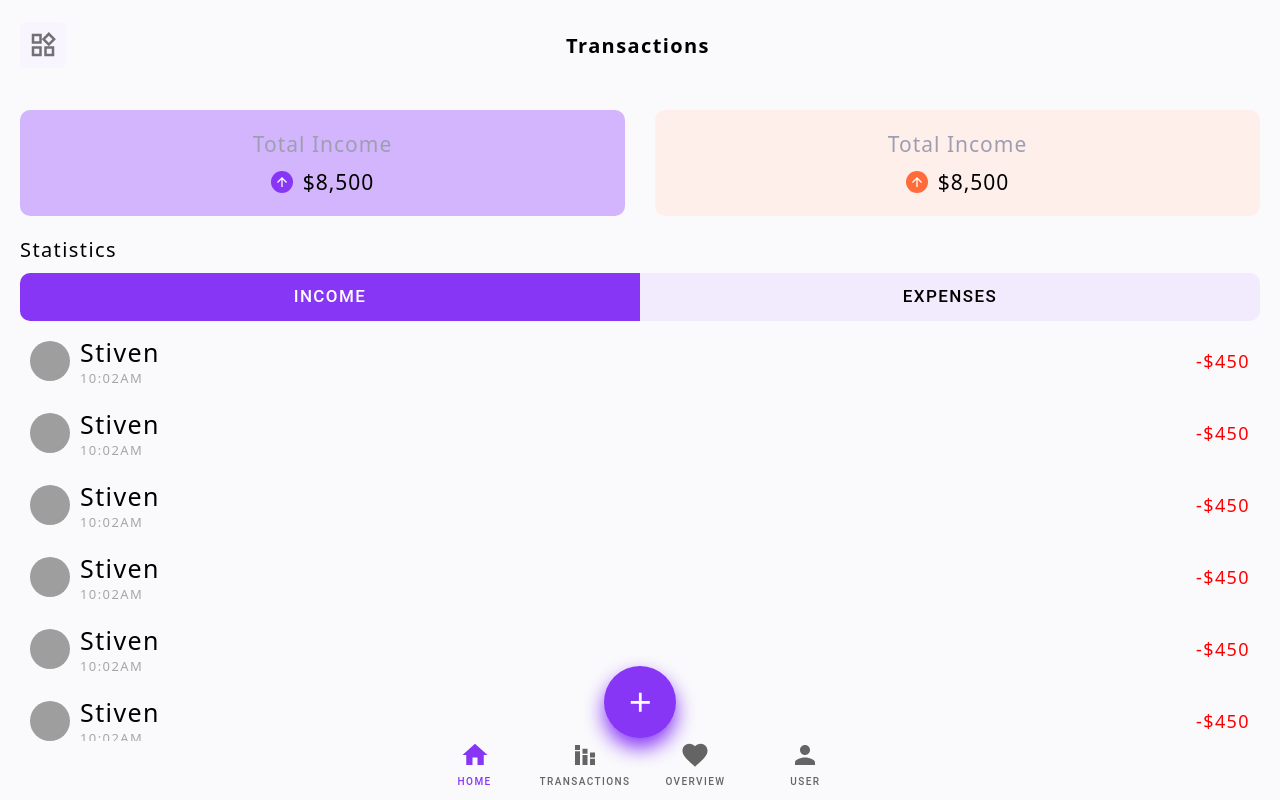
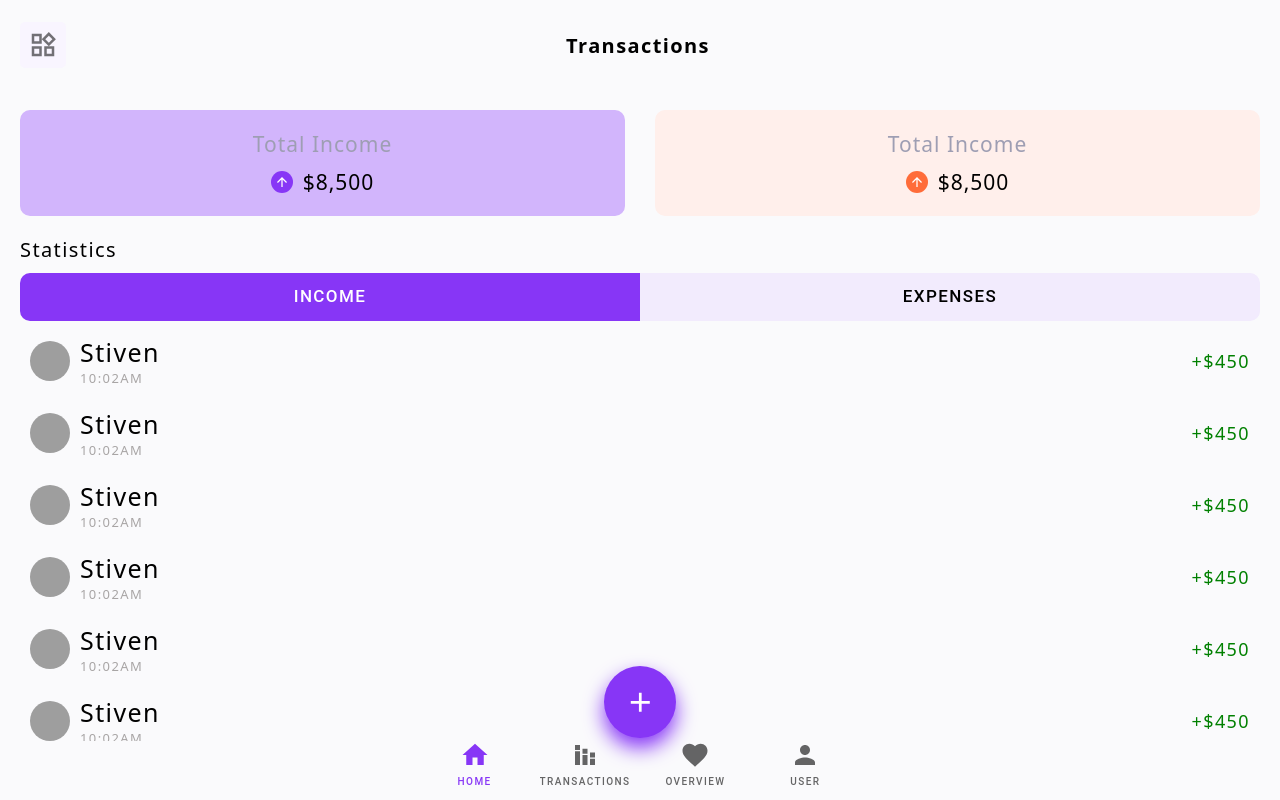
Before and after one commit to Stiven-Ballshi/expense-tracker, a React (Vite) app: page /transactions in a window 1280 px wide. Built offline with nearby package versions, Linux system fonts and the light colour scheme; grey boxes are pictures that could not be loaded.

Commit message:
fixed pages bug , made transaction component dynamic and reusable , and fixed tabs inde value was not being stored correctly

```diff
--- a/src/components/Homepage/HomepageTransactions.tsx
+++ b/src/components/Homepage/HomepageTransactions.tsx
@@ -1,15 +1,11 @@
-import { useState } from "react";
 import TransactionComponent from "../Transactions/TransactionComponent";
 import { TTransactions } from "../../types";
 
-function HomepageTransactions() {
-  const [transactions, setTransations] = useState<TTransactions[]>(
-    new Array(10).fill({
-      name: "Stiven",
-      time: "10:02AM",
-    })
-  );
+type Props = {
+  transactions: TTransactions[];
+};
 
+function HomepageTransactions({ transactions }: Props) {
   return (
     <div className="transactionsContainer">
       <TransactionComponent overview={false} transactions={transactions} />
--- a/src/components/Overview/OverviewTabs.tsx
+++ b/src/components/Overview/OverviewTabs.tsx
@@ -1,6 +1,4 @@
-import { Tab, Typography } from "@mui/material";
-import AppBar from "@mui/material/AppBar";
-import Box from "@mui/material/Box";
+import { Tab } from "@mui/material";
 import Tabs from "@mui/material/Tabs";
 import { useState } from "react";
 import styles from "./Header.module.css";
@@ -34,23 +32,27 @@ function TabPanel(props: TabPanelProps) {
 function OverviewTabs() {
   const [value, setValue] = useState(0);
 
-  const handleChange = (event: React.SyntheticEvent, newValue: number) => {
-    setValue(newValue);
-  };
-
   const [incomes, setIncomes] = useState<TTransactions[]>(
     new Array(10).fill({
       name: "Stiven",
       time: "10:02AM",
+      trans: "450",
+      type: "income",
     })
   );
 
   const [expenses, setExpenses] = useState<TTransactions[]>(
     new Array(10).fill({
-      name: "Stiven",
+      name: "Endrit",
       time: "10:02AM",
+      trans: "350",
+      type: "expense",
     })
   );
+
+  const handleChange = (event: React.SyntheticEvent, newValue: number) => {
+    setValue(newValue);
+  };
 
   return (
     <div className={styles.tabContainer}>
--- a/src/components/Transactions/TransactionComponent.tsx
+++ b/src/components/Transactions/TransactionComponent.tsx
@@ -3,11 +3,12 @@ import Stack from "@mui/material/Stack";
 import { TTransactions } from "../../types";
 
 type TProps = {
-  transactions: { name: string; time: string }[];
+  transactions: TTransactions[];
   overview?: Boolean;
 };
 
 function TransactionComponent({ transactions, overview }: TProps) {
+  console.log(transactions[0], "tra");
   return (
     <>
       <div className="transactionsHeader">
@@ -36,8 +37,12 @@ function TransactionComponent({ transactions, overview }: TProps) {
                   <span className="tranTime">{tr.time}</span>
                 </div>
               </div>
-              <span className="tranAmount" style={{ color: "red" }}>
-                -$450
+              <span
+                className="tranAmount"
+                style={{ color: tr.type === "income" ? "green" : "red" }}
+              >
+                {tr.type === "income" ? "+$" : "-$"}
+                {tr.trans}
               </span>
             </div>
           );
--- a/src/pages/Home/Homepage.tsx
+++ b/src/pages/Home/Homepage.tsx
@@ -2,8 +2,18 @@ import HomepageCard from "../../components/Homepage/HomepageCard";
 import HomepageTransactions from "../../components/Homepage/HomepageTransactions";
 
 import "../../App.css";
+import { useState } from "react";
+import { TTransactions } from "../../types";
 
 function Homepage() {
+  const [transactions, setTransactions] = useState<TTransactions[]>(
+    new Array(10).fill({
+      name: "Stiven",
+      time: "10:02AM",
+      trans: "350",
+      type: "expense",
+    })
+  );
   return (
     <div
       style={{
@@ -14,7 +24,7 @@ function Homepage() {
       }}
     >
       <HomepageCard />
-      <HomepageTransactions />
+      <HomepageTransactions transactions={transactions} />
     </div>
   );
 }
--- a/src/types.ts
+++ b/src/types.ts
@@ -19,4 +19,6 @@ export const ConstructedRouteIndexes: RouteObj = {
 export type TTransactions = {
   name: string;
   time: string;
+  trans: string[];
+  type: string;
 };
```
